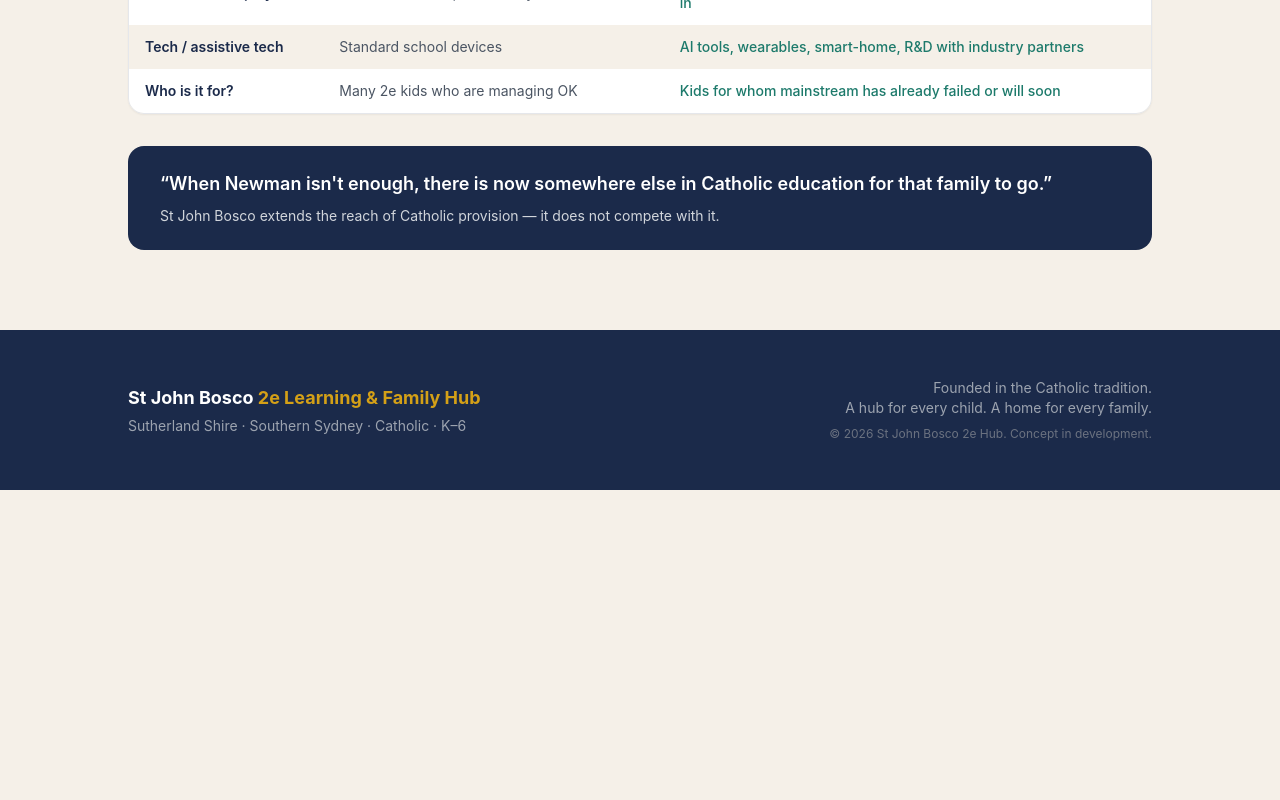
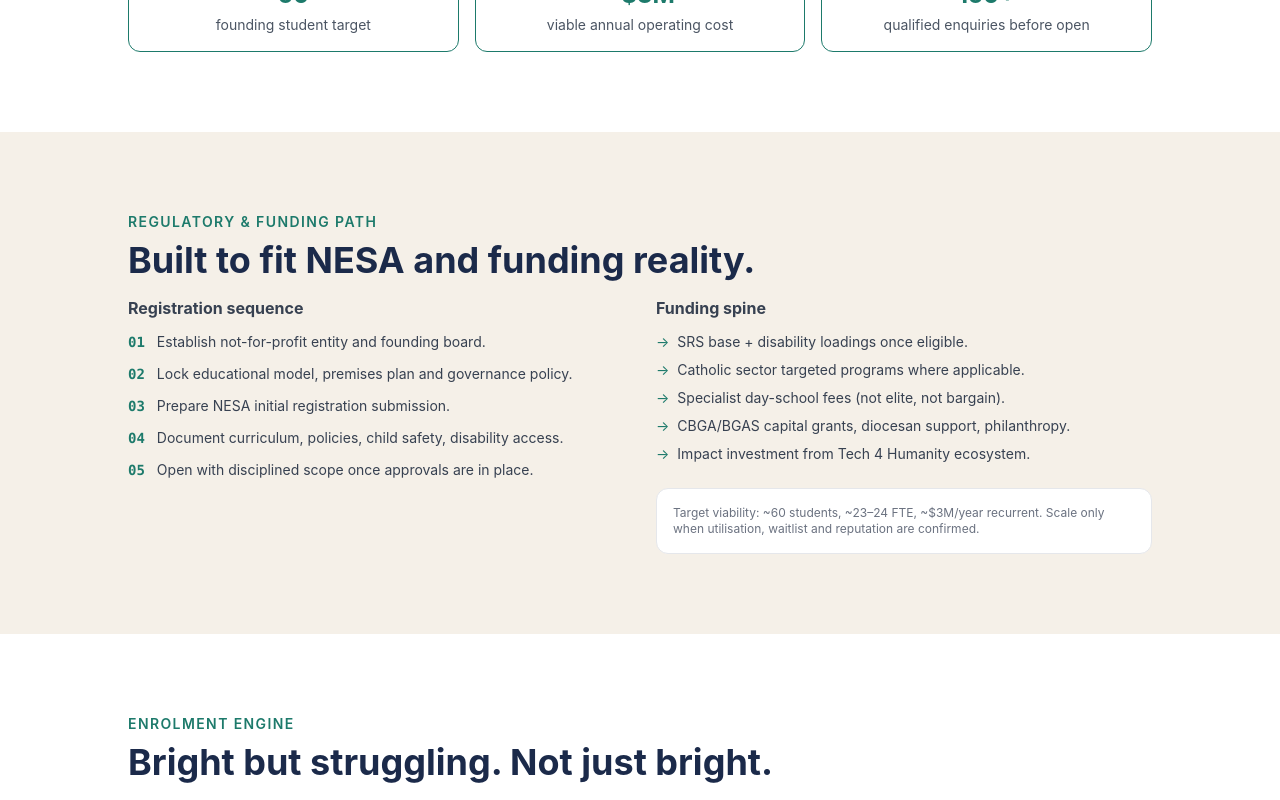
Before and after one commit to TML-4PM/st-john-bosco-2e-hub, a Next.js app: page / in a window 1280 px wide. Shown: the part 7900-8700 px from the top of the page. Before the commit the page ends 8390 px from the top, so only its background shows below. Built offline with nearby package versions, Linux system fonts and the light colour scheme; no server answers.

Commit message:
feat: add page

```diff
--- a/src/app/page.tsx
+++ b/src/app/page.tsx
@@ -1,13 +1,17 @@
-import Nav from '@/components/Nav';
-import Hero from '@/components/Hero';
-import WhyNow from '@/components/WhyNow';
-import Model from '@/components/Model';
-import Journeys from '@/components/Journeys';
-import Services from '@/components/Services';
-import FTETable from '@/components/FTETable';
-import Economics from '@/components/Economics';
-import Relationship from '@/components/Relationship';
-import Footer from '@/components/Footer';
+import Nav from "@/components/Nav";
+import Hero from "@/components/Hero";
+import WhyNow from "@/components/WhyNow";
+import Model from "@/components/Model";
+import Journeys from "@/components/Journeys";
+import Services from "@/components/Services";
+import FTETable from "@/components/FTETable";
+import Economics from "@/components/Economics";
+import BusinessCase from "@/components/BusinessCase";
+import Regulatory from "@/components/Regulatory";
+import Enrolment from "@/components/Enrolment";
+import Relationship from "@/components/Relationship";
+import T4HContext from "@/components/T4HContext";
+import Footer from "@/components/Footer";
 
 export default function Home() {
   return (
@@ -20,7 +24,11 @@ export default function Home() {
       <Services />
       <FTETable />
       <Economics />
+      <BusinessCase />
+      <Regulatory />
+      <Enrolment />
       <Relationship />
+      <T4HContext />
       <Footer />
     </main>
   );
```
